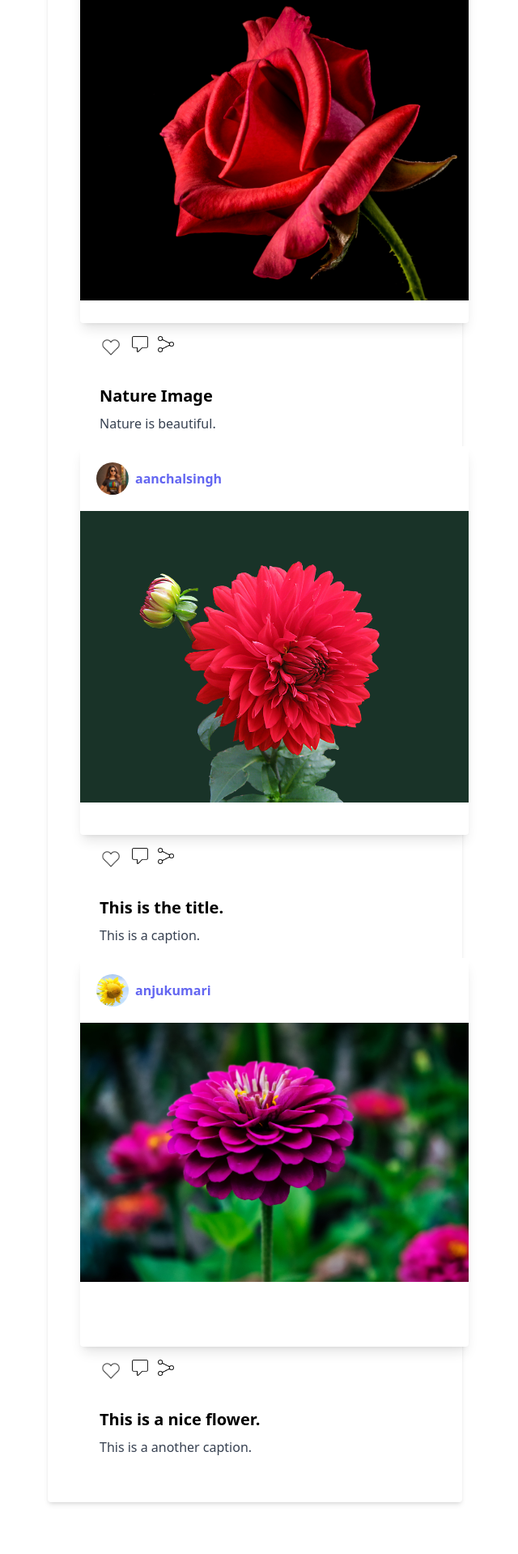
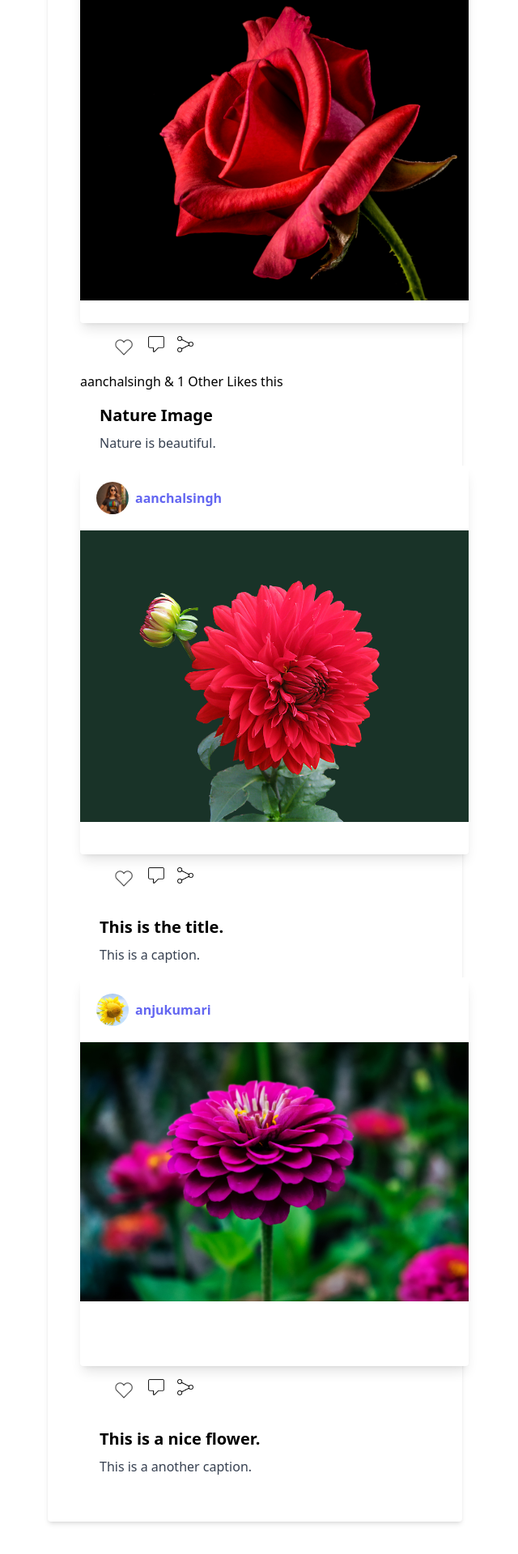
Before and after one commit to Aanchal-kumari-R/Social_Media_App, a Django app: page /posts/feed/ in a window 1280 px wide. Shown: the part 305-2224 px from the top of the page at 81% size, without its empty margins (261-901 px from the left). Before the commit the page ends 2163 px from the top, so only its background shows below. Run offline with Django 5.2, Linux system fonts and the light colour scheme; data comes from the database, SQL or seed files in the repository; both versions use the stored data as it was after the commit; style sheets or scripts are compiled from the project's sources; some libraries are stand-ins or nearby versions.

Commit message:
Creating Like Functionality

```diff
--- a/posts/models.py
+++ b/posts/models.py
@@ -10,6 +10,7 @@ class Post(models.Model):
     title = models.CharField(max_length=200)
     slug = models.SlugField(max_length=200,blank=True)
     created = models.DateField(auto_now_add=True)
+    liked_by = models.ManyToManyField(settings.AUTH_USER_MODEL,related_name="posts_liked",blank=True)
 
     def __str__(self):
         return self.title
--- a/posts/templates/posts/feed.html
+++ b/posts/templates/posts/feed.html
@@ -1,4 +1,5 @@
 {% extends "users/base.html" %}
+{% load mathfilters %}
 {% load static %}
 {% block body  %}
 <div class="flex justify-center mt-5 pt-10">
@@ -17,12 +18,28 @@
         <img src="{{post.image.url}}">
         </div>
         <div class="px-6 py-4">
-            <div class="icon-container flex gap-3">
-                <img class="h-7 w-7" src="{% static 'users/images/heart_icon.png' %}" alt="">
+            <div class="icon-container flex gap-4">
+                <a id="{{ post.id }}" class="btn-like">
+                    {% if logged_user in post.liked_by.all %}
+                     <img class="h-7 w-7" src="{% static 'users/images/red_heart_icon.png' %}" alt="">
+                     {% else %}
+                    <img class="h-7 w-7" src="{% static 'users/images/white_heart_icon.png' %}" alt="">
+                    {% endif %}
+                </a>
                 <img class="h-5 w-5" src="{% static 'users/images/comment_icon.png' %}" alt="">
                 <img class="h-5 w-5" src="{% static 'users/images/share_icon.png' %}" alt="">
             </div>
         </div>
+          <div>
+            {% if post.liked_by.count < 1 %}
+            {% elif post.liked_by.count == 1 %}
+            {{post.liked_by.first }} Likes this
+            {% elif post.liked_by.count > 1 %}
+            {{post.liked_by.first }} & {{ post.liked_by.count|sub:1}} Other Likes this
+            {% endif %}
+          </div>
+
+
         <div class="px-6 py-4">
        <div class="font-bold text-xl mb-2">{{post.title}}</div>
        <p class="text-gray-700 text-base">{{post.caption}}</p>
@@ -34,4 +51,19 @@
      {% endfor %}
 </div>
 
+<script type="text/javascript">
+
+    window.CSRF_TOKEN = "{{  csrf_token }}"
+    $(document).on('click','.btn-like',function(){
+        var post_id = this.id;
+        $.ajax({
+            method:"POST",
+            url:'/posts/like',
+            data : {post_id:post_id,csrfmiddlewaretoken:window.CSRF_TOKEN}
+        })
+        window.location.href = "http://127.0.0.1:8000/posts/feed/"
+    })
+
+</script>
+
 {% endblock  %}
--- a/posts/urls.py
+++ b/posts/urls.py
@@ -3,7 +3,8 @@ from . import views
 
 
 urlpatterns = [
-    path('create/',views.post_create,name="create"),
+    path('create',views.post_create,name="create"),
     path('feed/',views.feed,name="feed"),
+    path('like',views.like_post,name="like"),
 
 ]
--- a/posts/views.py
+++ b/posts/views.py
@@ -1,7 +1,8 @@
-from django.shortcuts import render
+from django.shortcuts import render , redirect
 from .forms import PostCreateForm
 from django.contrib.auth.decorators import login_required
 from .models import Post
+from django.shortcuts import get_object_or_404
 
 # Create your views here.
 
@@ -19,4 +20,15 @@ def post_create(request):
 
 def feed(request):
     posts = Post.objects.all()
-    return render(request,'posts/feed.html',{'posts':posts})
+    logged_user = request.user
+    return render(request,'posts/feed.html',{'posts':posts,'logged_user':logged_user})
+
+def like_post(request):
+    post_id = request.POST.get("post_id")
+    post = get_object_or_404(Post,id=post_id)
+
+    if post.liked_by.filter(id=request.user.id).exists():
+        post.liked_by.remove(request.user)
+    else:
+        post.liked_by.add(request.user)
+    return redirect("feed")
--- a/socialproject/settings.py
+++ b/socialproject/settings.py
@@ -38,6 +38,7 @@ INSTALLED_APPS = [
     'django_browser_reload',
     'users',
     'posts',
+    'mathfilters',
     'django.contrib.admin',
     'django.contrib.auth',
     'django.contrib.contenttypes',
--- a/theme/static/css/dist/styles.css
+++ b/theme/static/css/dist/styles.css
@@ -915,6 +915,10 @@ select {
   gap: 0.75rem;
 }
 
+.gap-4 {
+  gap: 1rem;
+}
+
 .space-x-1 > :not([hidden]) ~ :not([hidden]) {
   --tw-space-x-reverse: 0;
   margin-right: calc(0.25rem * var(--tw-space-x-reverse));
@@ -1080,14 +1084,14 @@ select {
   color: rgb(248 113 113 / var(--tw-text-opacity, 1));
 }
 
+.text-red-500 {
+  --tw-text-opacity: 1;
+  color: rgb(239 68 68 / var(--tw-text-opacity, 1));
+}
+
 .text-white {
   --tw-text-opacity: 1;
   color: rgb(255 255 255 / var(--tw-text-opacity, 1));
-}
-
-.text-red-500 {
-  --tw-text-opacity: 1;
-  color: rgb(239 68 68 / var(--tw-text-opacity, 1));
 }
 
 .shadow {
--- a/users/templates/users/base.html
+++ b/users/templates/users/base.html
@@ -4,6 +4,7 @@
     <head>
         {% tailwind_css %}
       <link rel = "stylesheet" href="{% static 'users/styles.css' %}">
+      <script src="https://code.jquery.com/jquery-3.7.1.js" integrity="sha256-eKhayi8LEQwp4NKxN+CfCh+3qOVUtJn3QNZ0TciWLP4=" crossorigin="anonymous"></script>
     </head>
         <body>
             <nav class="shadow-lg">
```
Also changed, not shown: db.sqlite3, posts/migrations/0002_post_liked_by.py (added), users/static/users/images/red_heart_icon.png (added), users/static/users/images/white_heart_icon.png (renamed from users/static/users/images/heart_icon.png).
